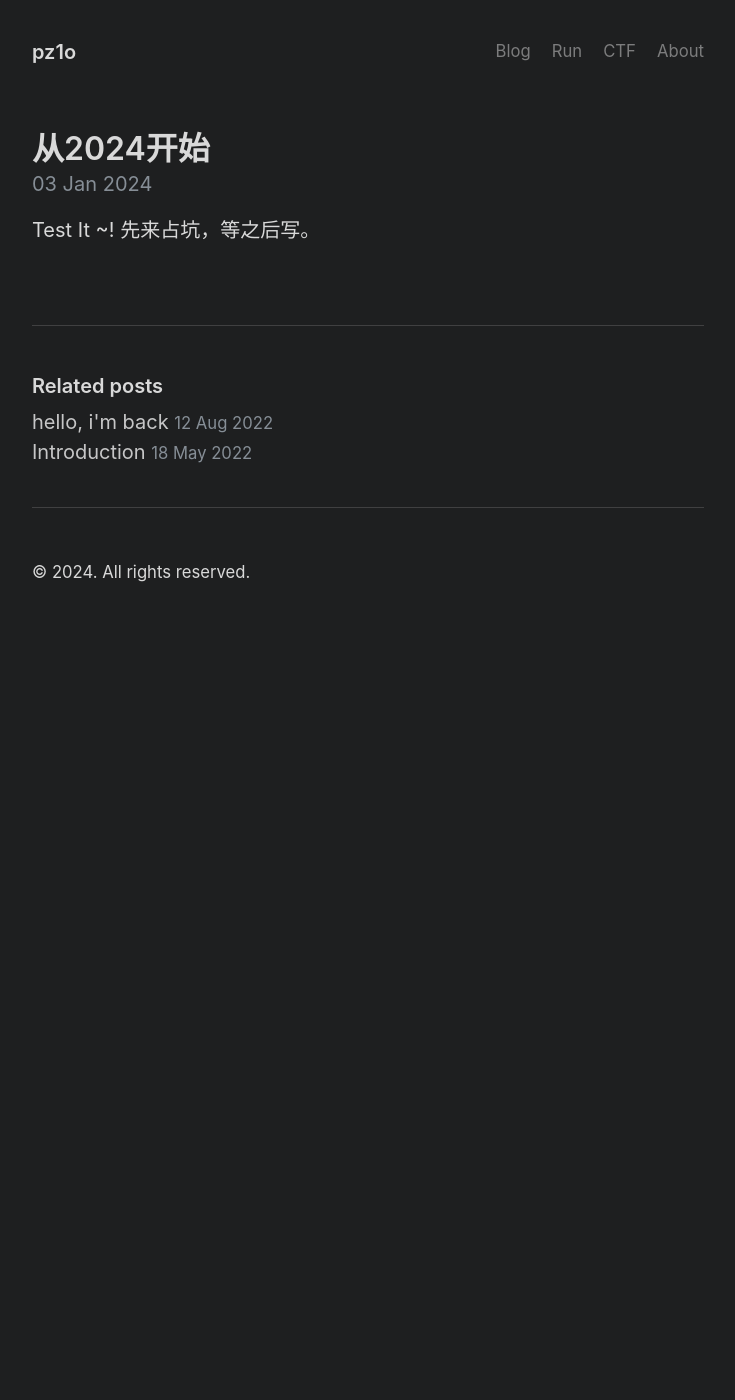
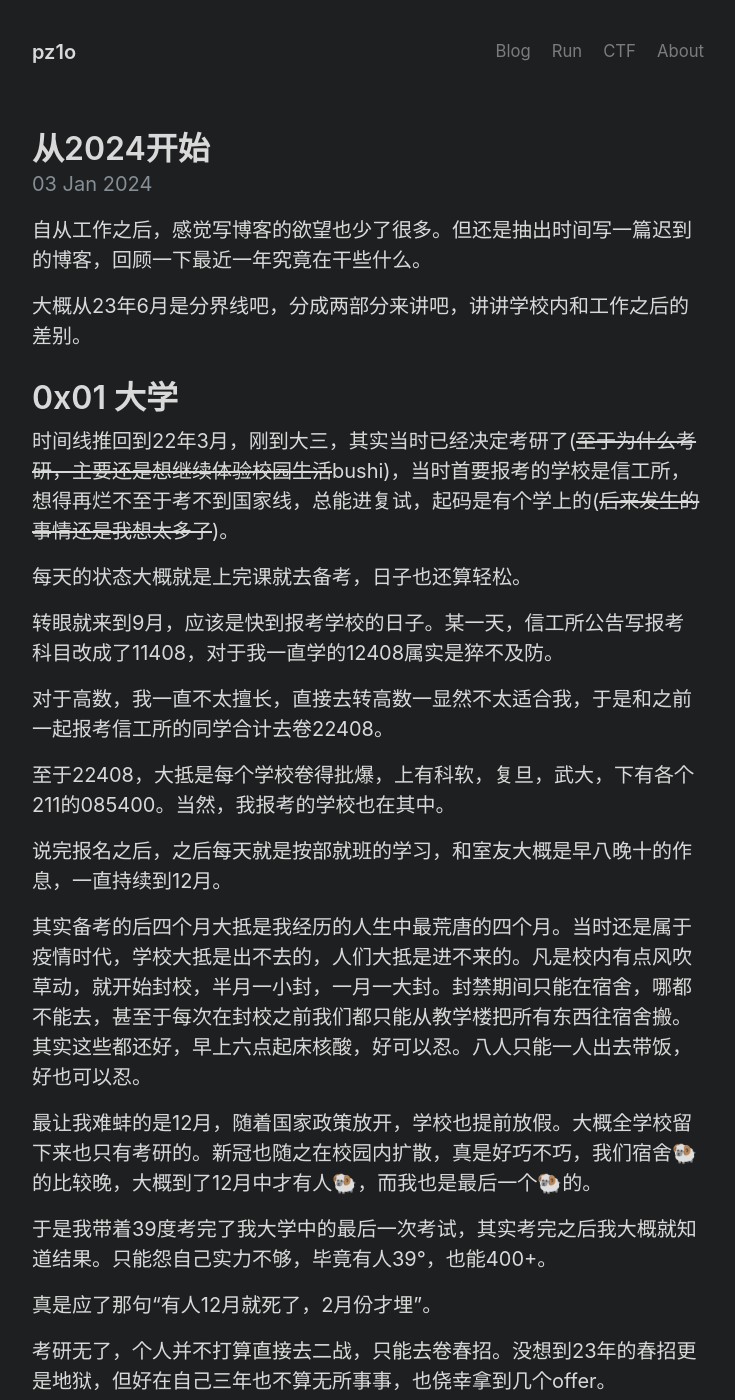
Before and after one commit to pz1o/m1keya.github.io, a Jekyll site: the page built from _posts/2024-01-03-life.md, in a window 1280 px wide and 1400 px high. Shown: the whole window, without its empty margins (272-1007 px from the left). Built offline with Jekyll 4.4.1, drawn with Linux system fonts in a browser that asks for light colours; some of the changed text lies outside the part shown.

Commit message:
2024/01/10 -- blog upload

```diff
--- a/_posts/2024-01-03-life.md
+++ b/_posts/2024-01-03-life.md
@@ -4,5 +4,85 @@ title: 从2024开始
 
 ---
 
-Test It ~!
-先来占坑，等之后写。
+
+
+自从工作之后，感觉写博客的欲望也少了很多。但还是抽出时间写一篇迟到的博客，回顾一下最近一年究竟在干些什么。
+
+大概从23年6月是分界线吧，分成两部分来讲吧，讲讲学校内和工作之后的差别。
+
+
+
+
+
+
+
+# 0x01 大学
+
+时间线推回到22年3月，刚到大三，其实当时已经决定考研了(~~至于为什么考研，主要还是想继续体验校园生活~~bushi)，当时首要报考的学校是信工所，想得再烂不至于考不到国家线，总能进复试，起码是有个学上的(~~后来发生的事情还是我想太多了~~)。
+
+每天的状态大概就是上完课就去备考，日子也还算轻松。
+
+转眼就来到9月，应该是快到报考学校的日子。某一天，信工所公告写报考科目改成了11408，对于我一直学的12408属实是猝不及防。
+
+对于高数，我一直不太擅长，直接去转高数一显然不太适合我，于是和之前一起报考信工所的同学合计去卷22408。
+
+至于22408，大抵是每个学校卷得批爆，上有科软，复旦，武大，下有各个211的085400。当然，我报考的学校也在其中。
+
+说完报名之后，之后每天就是按部就班的学习，和室友大概是早八晚十的作息，一直持续到12月。
+
+其实备考的后四个月大抵是我经历的人生中最荒唐的四个月。当时还是属于疫情时代，学校大抵是出不去的，人们大抵是进不来的。凡是校内有点风吹草动，就开始封校，半月一小封，一月一大封。封禁期间只能在宿舍，哪都不能去，甚至于每次在封校之前我们都只能从教学楼把所有东西往宿舍搬。其实这些都还好，早上六点起床核酸，好可以忍。八人只能一人出去带饭，好也可以忍。
+
+最让我难蚌的是12月，随着国家政策放开，学校也提前放假。大概全学校留下来也只有考研的。新冠也随之在校园内扩散，真是好巧不巧，我们宿舍🐏的比较晚，大概到了12月中才有人🐏，而我也是最后一个🐏的。
+
+于是我带着39度考完了我大学中的最后一次考试，其实考完之后我大概就知道结果。只能怨自己实力不够，毕竟有人39°，也能400+。
+
+真是应了那句“有人12月就死了，2月份才埋”。
+
+考研无了，个人并不打算直接去二战，只能去卷春招。没想到23年的春招更是地狱，但好在自己三年也不算无所事事，也侥幸拿到几个offer。
+
+大概4月确定去处之后，就是和室友一起出去玩。提一嘴我们宿舍全都上岸了，除了我这个废物。
+
+但毕业的时光总是难忘且快乐的。每天就是研究哪里有好吃的和好玩的，中午起床，下午出去玩，半夜回学校。最后就是吃喝玩乐和水毕设过程中度过。
+
+时间一晃就到分别时刻，大家就要各奔东西，未来见面次数可能也屈指可数了。
+
+# 0x02 工作
+
+
+
+7月底我入职某乙方安全公司，我也从学生正式转变为一个“北漂”。
+
+入职第一堂就是培训，每天就是1个小时的通勤去二环培训，但好在时间不算长，对我的身心折磨不算特别严重。
+
+之后正式入职，说实话这是我体验最好的一个公司。因为不在总部，所以各项措施还好。部门同事非常好，导师很nice，给予了我莫大的帮助。
+
+在北京不用挤地铁，通勤时间为步行10min，上班时间965，生活幸福感确实非常高。
+
+从入职算起来大概工作也有5个月之久了，中间的产出其实并不算特别多。因为工作偏研究性质，许多内容其实并不能对外发表，这也是导致我长时间未更新博客的原因之一，但其实工作内容和我预期差不多，也算是非常幸运了，后面会发一些自己总结的内容。
+
+但受因于大环境经济低下，并且乙方并不好做，其实我们也受到波及，但好在不是非常严重。
+
+# 0x03 未来
+
+其实看看自己写的博客，大概是流水账类的叙事。
+
+概括成几句话
+
+1.考研失败，走投无路。
+
+2.顺利毕业，入职乙方。
+
+人生其实还是有很多可能的，并不能一定要听别人的建议，但一定要听自己的。
+
+之后的话，博客应该会恢复更新了，但可能更新时间比较久一点，毕竟想发一篇高质量的blog并不是特别容易的。
+
+也算给自己2024年立些flag吧，希望到时候不会倒。
+
+- [ ] 入职之后体重是猛猛飙升，来年开春要跑步减肥
+- [ ] 挖一些有趣的Pre Auth RCE，之前的RCE属实鸡肋
+- [ ] 完成自己的Rust工具开发
+- [ ] 学习区块链的一些内容
+
+----
+
+希望看到这的你未来在学习、工作和生活中未来一帆风顺，事事胜意。
```
